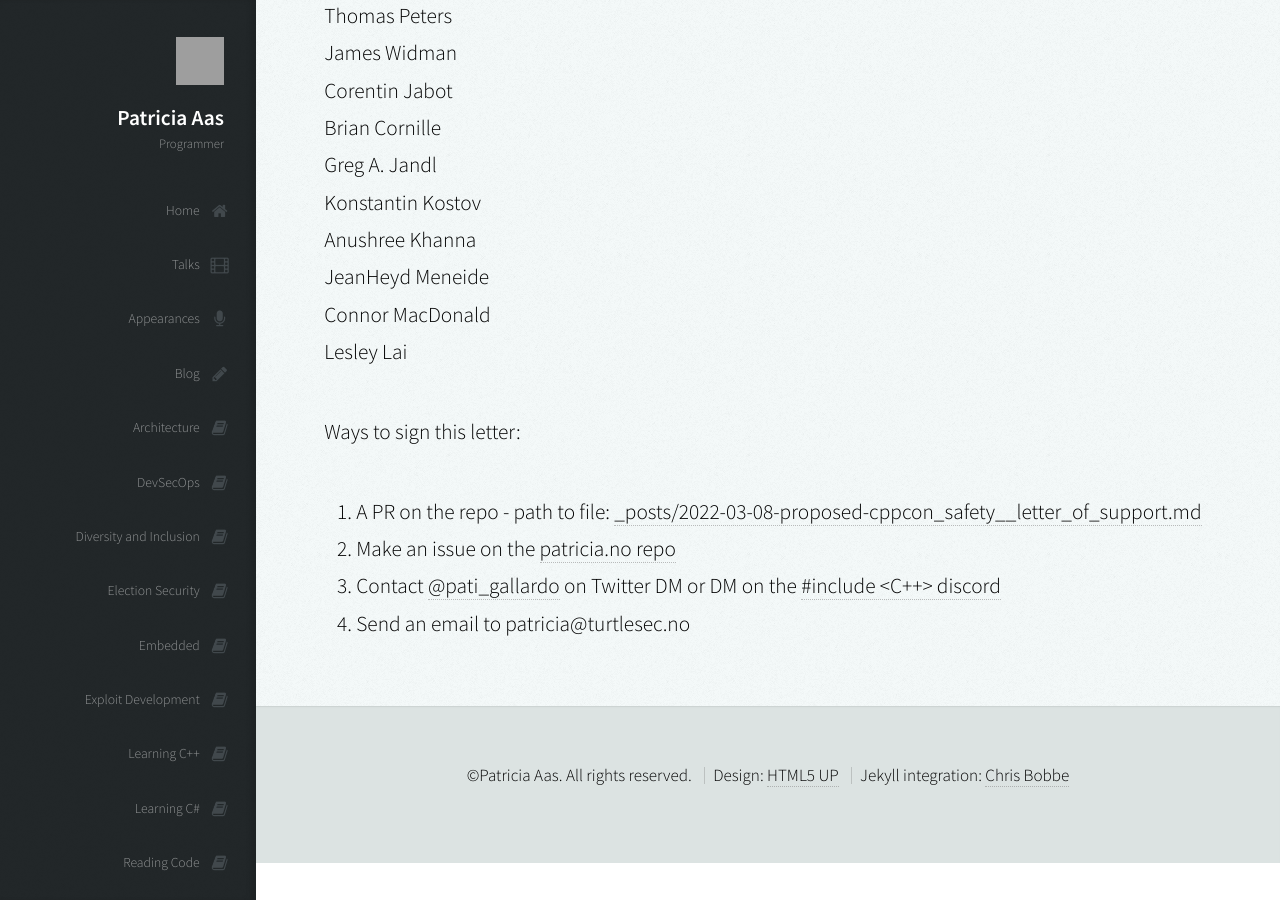
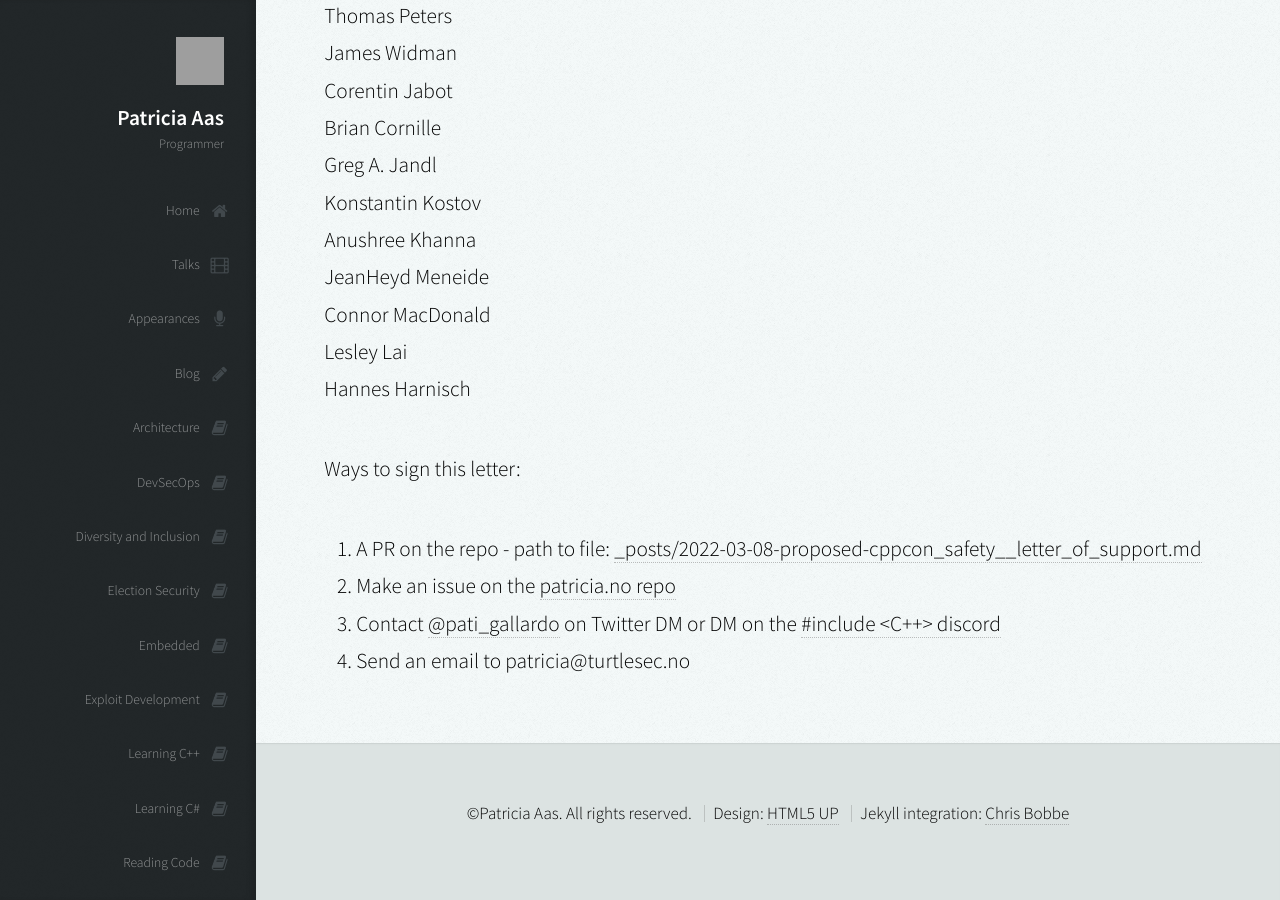
Before and after one commit to patricia-gallardo/patricia-gallardo.github.io, a Jekyll site: the page built from _posts/2022-03-08-proposed-cppcon_safety__letter_of_support.md, in a window 1280 px wide and 900 px high, scrolled down 931 px. Built offline with Jekyll 4.4.1, drawn with Linux system fonts in a browser that asks for light colours; nearby versions of some CDN libraries; grey boxes are pictures that could not be loaded.

Commit message:
Signing the letter of support

```diff
--- a/_posts/2022-03-08-proposed-cppcon_safety__letter_of_support.md
+++ b/_posts/2022-03-08-proposed-cppcon_safety__letter_of_support.md
@@ -34,6 +34,7 @@ Anushree Khanna <br>
 JeanHeyd Meneide <br>
 Connor MacDonald <br>
 Lesley Lai <br>
+Hannes Harnisch <br>
 
 Ways to sign this letter:
 1. A PR on the repo - path to file: [_posts/2022-03-08-proposed-cppcon_safety__letter_of_support.md][4]
```
